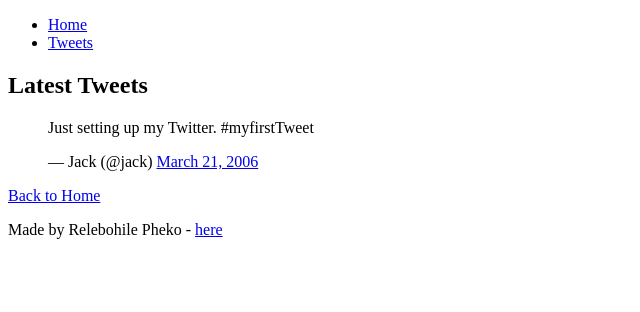
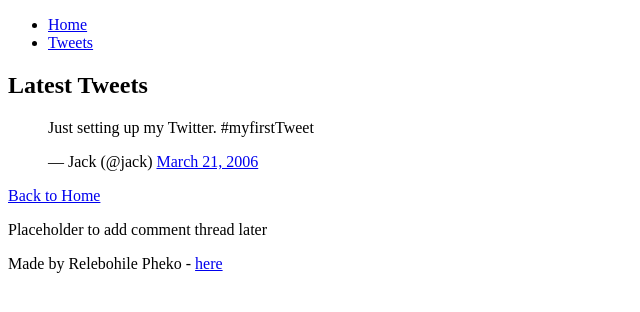
Before and after one commit to RELEBOHILE-PHEKO/alu-web-development, a plain HTML site: page html_basic/tweets.html in a window 1280 px wide. Shown: the whole page, without its empty margins (0-640 px from the left). Drawn offline with Linux system fonts and the light colour scheme.

Commit message:
Update tweets.html

```diff
--- a/html_basic/tweets.html
+++ b/html_basic/tweets.html
@@ -22,6 +22,9 @@
             <script async src="https://platform.twitter.com/widgets.js" charset="utf-8"></script>
             <p><a href="index.html">Back to Home</a></p>
         </article>
+        <aside>
+            <p>Placeholder to add comment thread later</p>
+        </aside>
     </main>
     <footer>
         <p>
```
